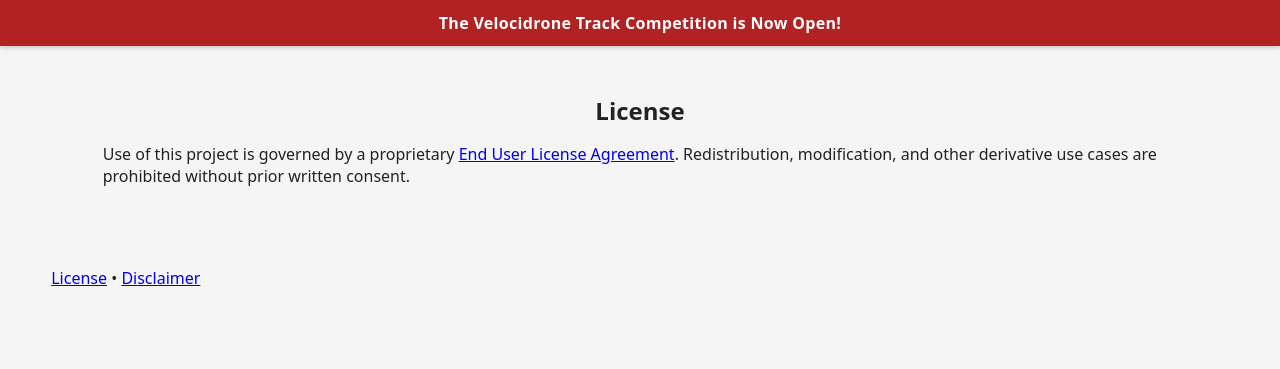
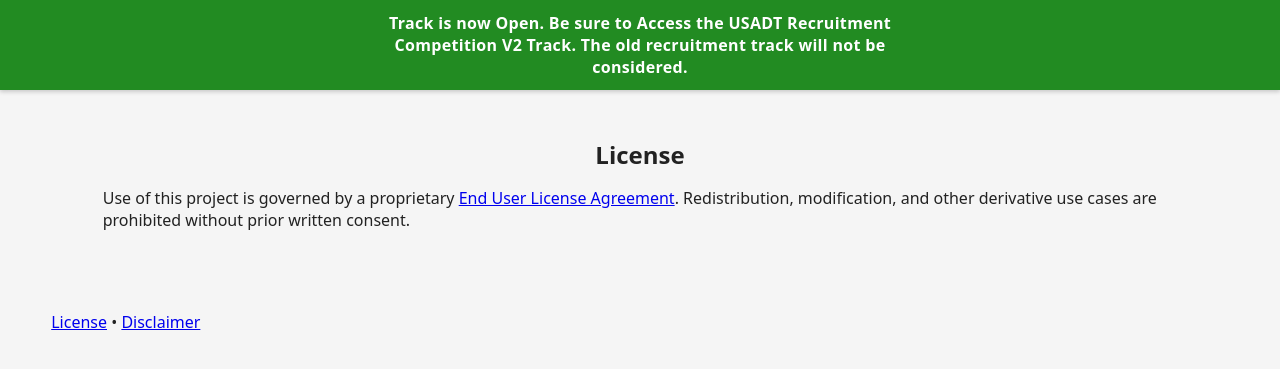
Before and after one commit to yacubus-bishcus/us_army_drone_team_webpage, a Flask app: page /license in a window 1280 px wide. Shown: the part 41-410 px from the top of the page. Run offline with Flask 3, Linux system fonts and the light colour scheme; parts of the project's set-up code (start-up, migrations or seed data) failed here and were passed over.

Commit message:
changed banner

```diff
--- a/static/css/app.css
+++ b/static/css/app.css
@@ -16,7 +16,7 @@ body{font-family:system-ui,-apple-system,Segoe UI,Roboto,Arial,sans-serif;margin
   nav a:hover{background-color:var(--nav-hover)}
 
   .site-banner{
-    background:#b22222;
+    background:#228B22;
     color:#fff;
     text-align:center;
     padding:.75rem 1rem;
--- a/templates/base.html
+++ b/templates/base.html
@@ -11,7 +11,7 @@
 <body{% block body_attrs %}{% endblock %}>
   {% include "partials/nav.html" %}
   <div class="site-banner" role="status" aria-live="polite">
-    <span class="site-banner__text">The Velocidrone Track Competition is Now Open!</span>
+    <span class="site-banner__text">Track is now Open. Be sure to Access the USADT Recruitment Competition V2 Track. The old recruitment track will not be considered.</span>
   </div>
   <main class="site-main" {% block main_attrs %}{% endblock %}>
     {% block content %}{% endblock %}
```
Also changed, not shown: 2 other files.
